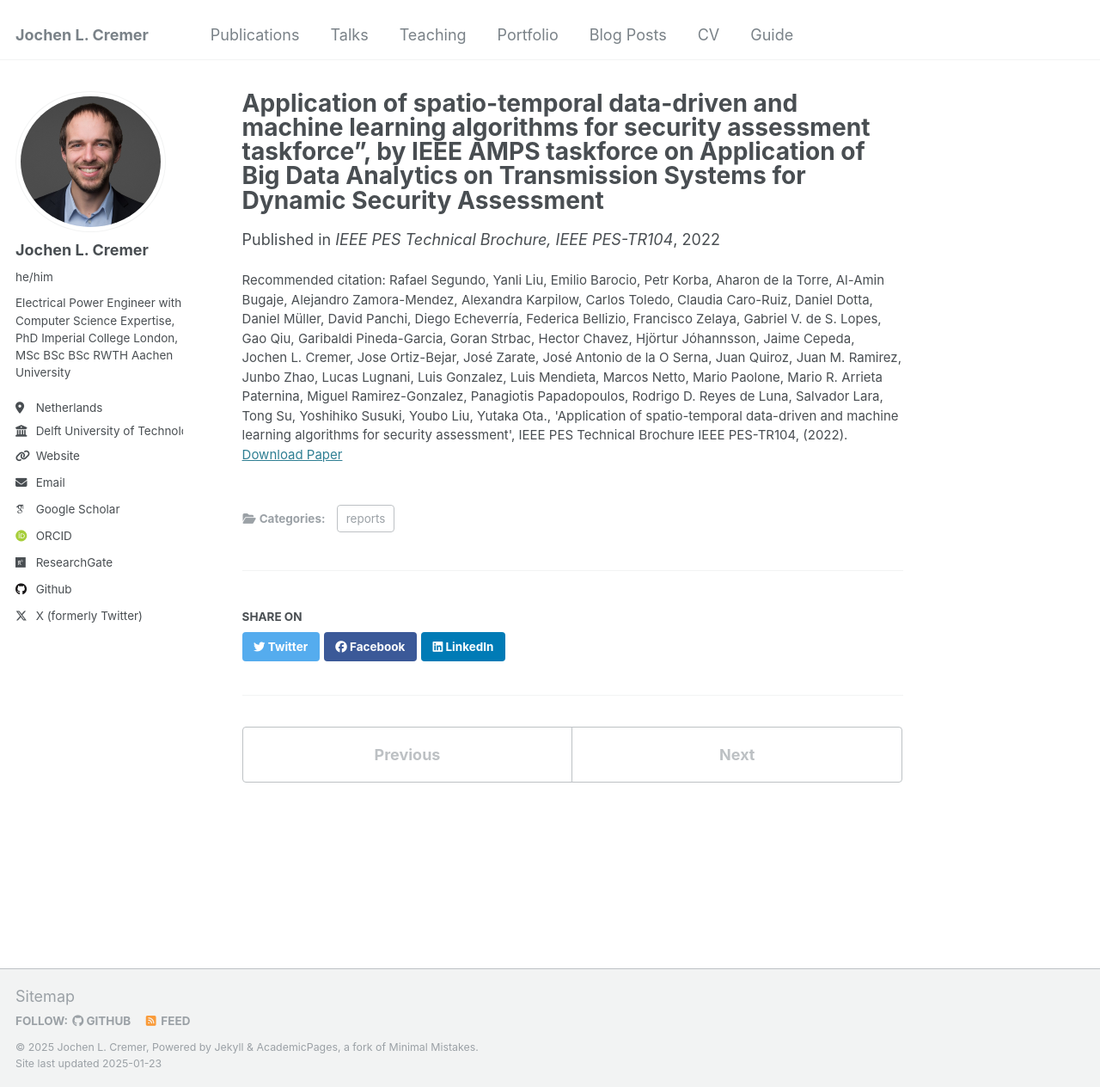
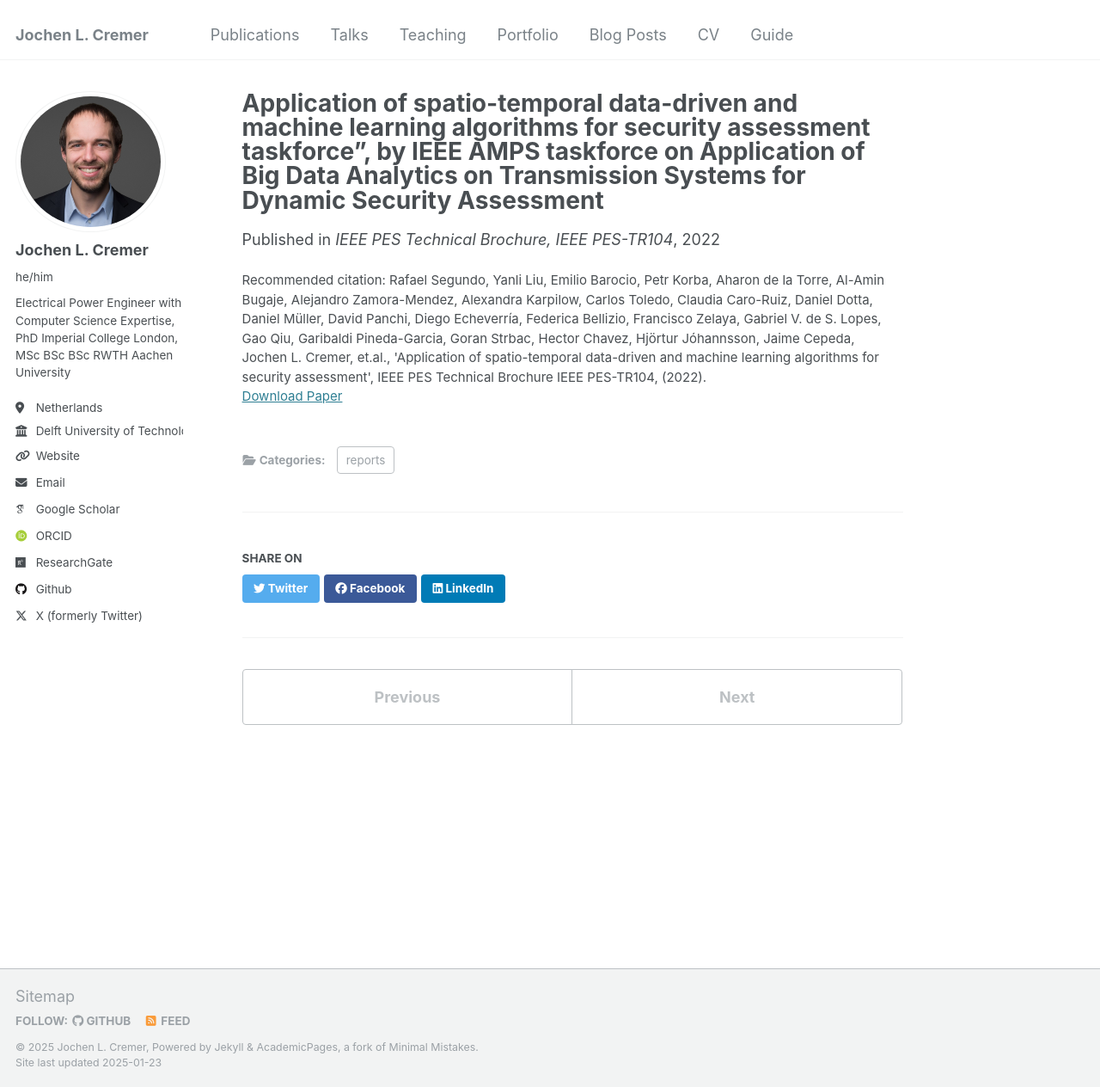
Before and after one commit to JochenC/JochenC.github.io, a Jekyll site: the page built from _publications/2022-11-01-spatiotemporal.md, in a window 1280 px wide and 1264 px high. Shown: the whole window at 86% size. Built offline with Jekyll 4.4.1, drawn with Linux system fonts in a browser that asks for light colours; some web fonts are replaced.

Commit message:
Add files via upload

```diff
--- a/_publications/2022-11-01-spatiotemporal.md
+++ b/_publications/2022-11-01-spatiotemporal.md
@@ -7,5 +7,5 @@ excerpt: "This technical document summarizes recent advancements on spatio-tempo
 date: 2022-11-01
 venue: "IEEE PES Technical Brochure, IEEE PES-TR104"
 paperurl: https://dx.doi.org/10.17023/mn9s-qd43
-citation: "Rafael Segundo, Yanli Liu, Emilio Barocio, Petr Korba, Aharon de la Torre, Al-Amin Bugaje, Alejandro Zamora-Mendez, Alexandra Karpilow, Carlos Toledo, Claudia Caro-Ruiz, Daniel Dotta, Daniel Müller, David Panchi, Diego Echeverría, Federica Bellizio, Francisco Zelaya, Gabriel V. de S. Lopes, Gao Qiu, Garibaldi Pineda-Garcia, Goran Strbac, Hector Chavez, Hjörtur Jóhannsson, Jaime Cepeda, Jochen L. Cremer, Jose Ortiz-Bejar, José Zarate, José Antonio de la O Serna, Juan Quiroz, Juan M. Ramirez, Junbo Zhao, Lucas Lugnani, Luis Gonzalez, Luis Mendieta, Marcos Netto, Mario Paolone, Mario R. Arrieta Paternina, Miguel Ramirez-Gonzalez, Panagiotis Papadopoulos, Rodrigo D. Reyes de Luna, Salvador Lara, Tong Su, Yoshihiko Susuki, Youbo Liu, Yutaka Ota., 'Application of spatio-temporal data-driven and machine learning algorithms for security assessment', IEEE PES Technical Brochure IEEE PES-TR104, (2022)."
+citation: "Rafael Segundo, Yanli Liu, Emilio Barocio, Petr Korba, Aharon de la Torre, Al-Amin Bugaje, Alejandro Zamora-Mendez, Alexandra Karpilow, Carlos Toledo, Claudia Caro-Ruiz, Daniel Dotta, Daniel Müller, David Panchi, Diego Echeverría, Federica Bellizio, Francisco Zelaya, Gabriel V. de S. Lopes, Gao Qiu, Garibaldi Pineda-Garcia, Goran Strbac, Hector Chavez, Hjörtur Jóhannsson, Jaime Cepeda, Jochen L. Cremer, et.al., 'Application of spatio-temporal data-driven and machine learning algorithms for security assessment', IEEE PES Technical Brochure IEEE PES-TR104, (2022)."
 ---
```
Also changed, not shown: _publications/2022-07-01-presentsit.md (+1 -1 lines).
